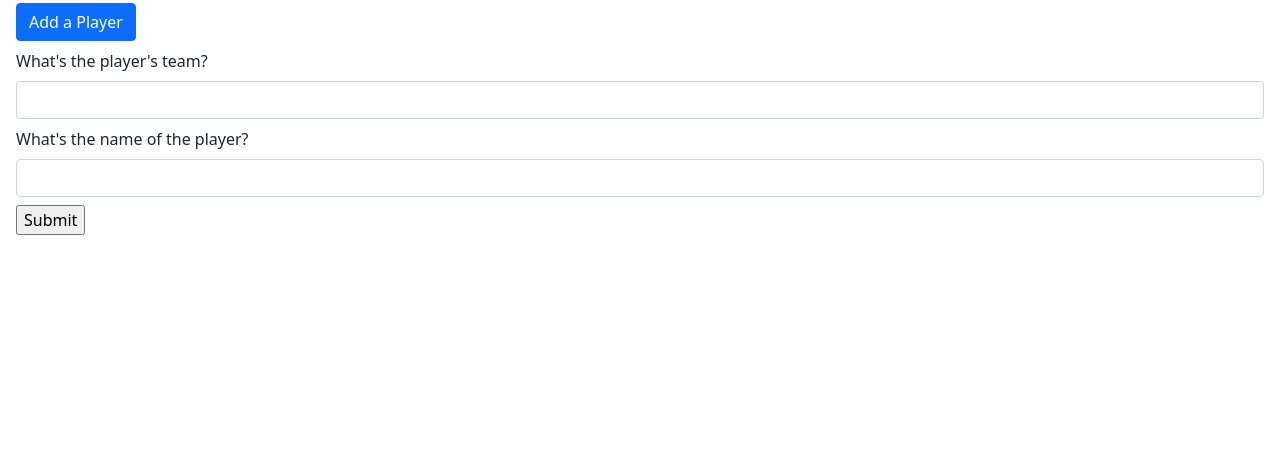
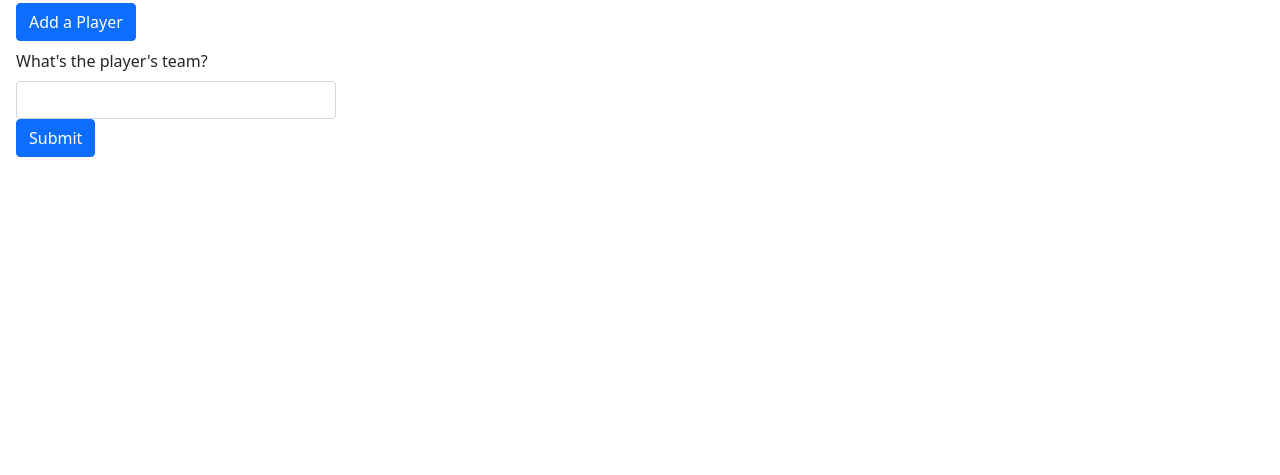
Before and after one commit to AndrewSidhom/Football-Players, a Flask app: page /players/ in a window 1280 px wide, after a click on "Add a Player". Shown: the part 200-675 px from the top of the page. Run offline with Flask 2, Linux system fonts and the light colour scheme; data comes from the database, SQL or seed files in the repository.

Commit message:
Implemented a large part of player/team search workflow

```diff
--- a/app.py
+++ b/app.py
@@ -18,6 +18,10 @@ def home():
     return render_template("matches_dashboard.html")
 
 
+#####################################################################################################################
+# TEAMS #
+###########
+
 # get all teams from db, return json
 @app.route("/teams/", methods=["GET"])
 def teams():
@@ -35,18 +39,22 @@ def search_for_team():
     status_code = api_response.status_code
     if status_code == 200:
         json_data = api_response.json()['response']
-        payload = []
+        teams_list = []
         for result in json_data:
-            payload.append({key: result['team'][key] for key in ("id", "name", "country")})
+            teams_list.append({key: result['team'][key] for key in ("id", "name", "country")})
         return make_response({"result": "Success!",
                               "detail": "-",
-                              "data": payload}
+                              "data": {"teams": teams_list}}
                              , 200)
     else:
         return make_response({"result": "Failed!",
                               "detail": "The external API did not respond correctly.",
                               "api_calls_remaining": api_calls_remaining}
                              , status_code)
+
+#####################################################################################################################
+# PLAYERS #
+###########
 
 
 # get all players from db, pass them to template
@@ -167,6 +175,7 @@ def search_for_player():
                               "api_calls_remaining": api_calls_remaining}
                              , status_code)
 
+
 @app.route("/test_add_player_to_db/", methods=["GET"])  # args: id, name
 def test_add_player_to_db():
     player_id = int(request.args.get("id"))
@@ -194,6 +203,9 @@ def test_add_player_from_api():
     return render_template("message.html", message=message)
 
 
+#####################################################################################################################
+
+
 if __name__ == "__main__":
     db.init_app(app)
     with app.app_context():
--- a/improvements and TODO.txt
+++ b/improvements and TODO.txt
@@ -11,7 +11,10 @@ TODO:
 2. handle errors from API (when response status code is 200)
 3. player search: validate on client that it's 4+ characters for player and 3+ for team
 4. When we click twice on addPlayer button, the options in the datalist  get added, but the old HTML elements are still there, no?
+5. endpoints that need request params return error if nothing
+
 5. How to have a select with hundreds of options?
+
 6. dataflow on frontend a bit different: search box for team. If one of the options, show player search box. If not submit on the right
  of text box, calls api, callback is show a select of suggestions to confirm choice, submit.
  Player search box submit, calls api, callback is show a select of suggestions to confirm choice, submit.
--- a/static/js/main.js
+++ b/static/js/main.js
@@ -58,10 +58,10 @@ function afterRemovePlayer(request){
 }
 
 function createAlert(type, result, detail){
-
+    //TODO
 }
 
-function showSearchForm(request){
+function showSearchSection(request){
     var allTeams = JSON.parse(request.responseText).data.teams;
     var datalistInnerHTML = "";
     for(team of allTeams){
@@ -69,35 +69,52 @@ function showSearchForm(request){
     }
     var datalist = document.getElementById("teams");
     datalist.innerHTML = datalistInnerHTML;
+    document.getElementById("search-section").style.display = "block";
+    document.getElementById("team-search").style.display = "block";
+}
 
-    document.getElementById("search-form").style.display = "block";
+function afterTeamSelection(){
+    var teamName = document.getElementById("team-to-search-for").value;
+    var teamId;
+    var knownTeam = document.querySelector('#teams option[value="' + teamName + '"]'); //True if user-entered team name
+                                                                                       //is in the teams datalist
+    if(knownTeam){
+        var teamId = knownTeam.getAttribute("data-value");
+        var playerSearch = document.getElementById("player-search");
+        playerSearch.style.display = "block";
+    }
+    else{
+        sendRequest("GET", "/teams/search?name="+teamName, null, confirmTeam);
+    }
+    }
+
+function confirmTeam(request){
+    var teams = JSON.parse(request.responseText).data.teams;
+    var selectElement = document.getElementById("teams-for-confirmation");
+    teams.forEach(function(team, index) {
+        var optionElement = document.createElement('option');
+        optionElement.text = team.name + " (" + team.country + ")";
+        optionElement.value = team.id;
+        selectElement.appendChild(optionElement);
+        });
+    teamConfirmationElement = document.getElementById("team-confirmation");
+    teamConfirmationElement.style.display = "block";
 }
 
 function searchForPlayer(){
-    var teamName = document.getElementById("team-to-search-for").value;
-    var teamId;
-    var knownTeam = document.querySelector('#teams option[value="' + teamName + '"]');
-    if(knownTeam){
-        var teamId = knownTeam.dataset.value;
-    }
+    var selectElement = document.getElementById("teams-for-confirmation");
+    teamId = selectElement.value;
     var playerName = document.getElementById("player-to-search-for").value;
-    var url = "/players/search?player_name=" + playerName;
-    if(teamId){
-        url += "&team_id=" + teamId;
-    }
-    else{
-        url += "&team_name=" + teamName;
-    }
+    var url = "/players/search?player_name=" + playerName + "&team_id=" + teamId;
     sendRequest("GET", url, null, handlePlayerSearchResults);
 }
 
 function handlePlayerSearchResults(request){
-    //Display message that there is no
-    //such player for such team. Or if one result, call backend add_player endpoint with afterAddPlayer as the response
-    //handler. Or if multiple results, show confirm-choice-form with id of each player as values to the options, and
-    //on submit call add_player endpoint with afterAddPlayer as response handler
+    //TODO: Display message that there is no such player for such team.
+    //TODO: Or if one result, call backend add_player endpoint with afterAddPlayer as the response handler.
+    //TODO: Or if multiple results, show player-confirmation with select with id and names of players
 }
 
 function afterAddPlayer(request){
-
+    //TODO: Fail or success message, add to players html list if success
 }
--- a/templates/players.html
+++ b/templates/players.html
@@ -23,17 +23,31 @@
 </ul>
 
 <br>
-<button type="button" class="btn btn-primary ms-3" onclick="sendRequest('GET', '/teams/', null, showSearchForm)">Add a Player</button>
+<button type="button" class="btn btn-primary ms-3" onclick="sendRequest('GET', '/teams/', null, showSearchSection)">Add a Player</button>
 <br>
 
-<form id="search-form" class="ms-3 me-3" onsubmit="searchForPlayer(); return false" style="display: none;">
-  <label for="team-to-search-for" class="form-label mt-2">What's the player's team?</label>
-  <input id="team-to-search-for" class="form-control" list="teams" name="team-to-search-for">
-  <datalist id="teams"></datalist>
-  <label for="player-to-search-for" class="form-label mt-2">What's the name of the player?</label>
-  <input id="player-to-search-for" class="form-control" type="text">
-  <input type="submit" class="mt-2">
-</form>
+<div id="search-section" class="ms-3 me-3" style="width: 25%; display: none;">
+    <div id="team-search" style="display: none;">
+        <label for="team-to-search-for" class="form-label mt-2">What's the player's team?</label>
+        <input id="team-to-search-for" class="form-control" list="teams" name="team-to-search-for">
+        <datalist id="teams"></datalist>
+        <button type="button" class="btn btn-primary" onclick="afterTeamSelection()">Submit</button>
+    </div>
+    <div id="team-confirmation" style="display: none;">
+        <label for="teams-for-confirmation">Please confirm the team from the following list:</label>
+        <select id="teams-for-confirmation"></select>
+        <button type="button" class="btn btn-primary" onclick="document.getElementById('player-search').style.display = 'block'">Submit</button>
+    </div>
+    <div id="player-search" style="display: none;">
+        <label for="player-to-search-for" class="form-label mt-2">What's the name of the player?</label>
+        <input id="player-to-search-for" class="form-control" type="text">
+        <button type="button" class="btn btn-primary" onclick="searchForPlayer()">Submit</button>
+    </div>
+    <div id="player-confirmation" style="display: none;">
+<!-- TODO: select and button. On button click, call add_player endpoint with team id, player id (or through a js function) -->
+<!-- TODO: with afterAddPlayer as response handler -->
+    </div>
+</div>
 
 <form id="confirm-choice-form" class="ms-3">
     <!-- a simple select from finite options form and submit-->
```
